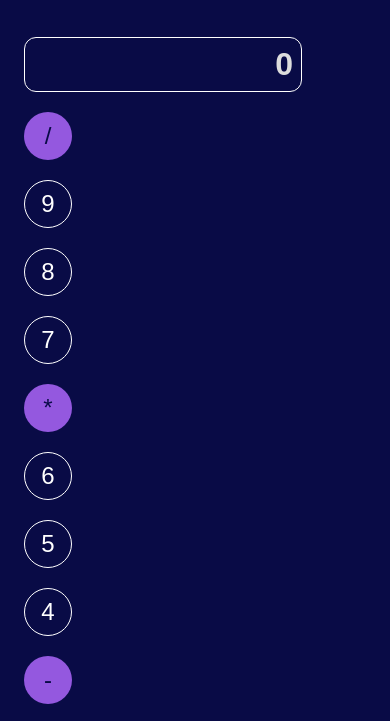
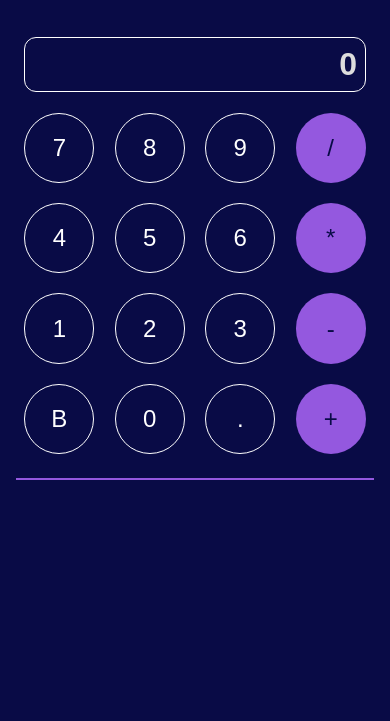
Before and after one commit to Adir-SL/calculator, a plain HTML site: page index.html in a window 390 px wide. Shown: the part 113-834 px from the top of the page. Drawn offline with Linux system fonts and the light colour scheme; a web font is replaced by a local one.

Commit message:
Update style.css

```diff
--- a/style.css
+++ b/style.css
@@ -278,8 +278,13 @@ h1 {
   .wrapper {
     margin-left: 0;
     max-width: unset;
-    width: 90vw;
+    width: 100%;
     justify-content: space-between;
+  }
+
+  .wrap {
+    max-width: unset;
+    width: 100%;
   }
 
   pre,
@@ -310,6 +315,19 @@ h1 {
   input {
     width: 3em !important;
   }
+
+  #result {
+    width: 100%;
+  }
+
+  button {
+    width: 18vw;
+    height: 18vw;
+  }
+
+  .flex {
+    gap: 5.2vw;
+  }
 }
 
 @media screen and (max-width:500px) {
@@ -338,10 +356,6 @@ h1 {
     padding: 16px;
   }
 
-  .flex {
-    flex-direction: column;
-  }
-
   .gitLogo {
     width: 10vmin;
     height: 10vmin;
```
